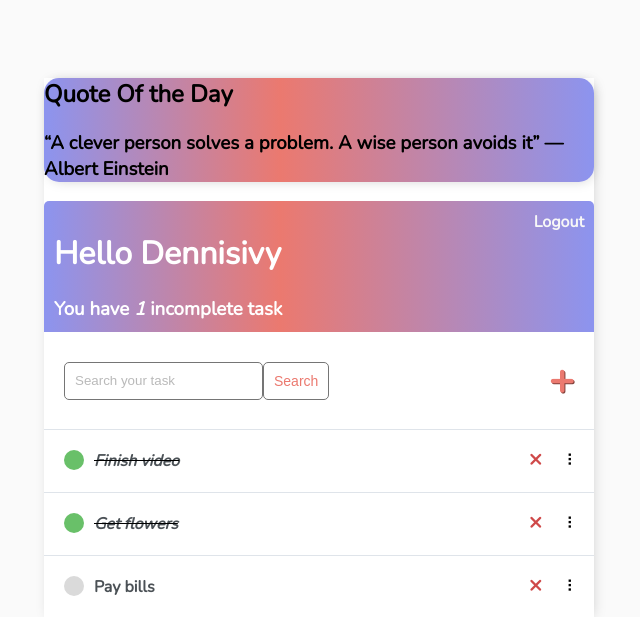
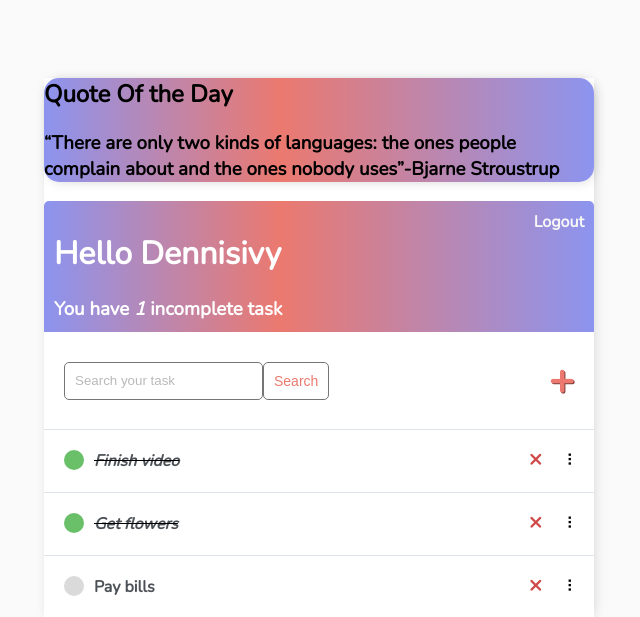
Before and after one commit to Abhishek-Gawande/Project-Musings, a Django app: page / in a window 1280 px wide. Shown: the top 617 px of the page, without its empty margins (321-961 px from the left). Run offline with Django 3.2, Linux system fonts and the light colour scheme; a user stored in the database is signed in; data comes from the database, SQL or seed files in the repository; both versions use the stored data as it was after the commit.

Commit message:
Add files via upload

```diff
--- a/base/templates/base/task_list.html
+++ b/base/templates/base/task_list.html
@@ -1,7 +1,7 @@
 {% extends 'base/main.html' %} {% block content %}
 <div class="container2">
     <h2>Quote Of the Day</h2>
-    <h3><q>A clever person solves a problem. A wise person avoids it</q> — Albert Einstein</h3>
+    <h3><q>There are only two kinds of languages: the ones people complain about and the ones nobody uses</q>-Bjarne Stroustrup</h3>
 </div>
 
 
```
Also changed, not shown: db.sqlite3.
